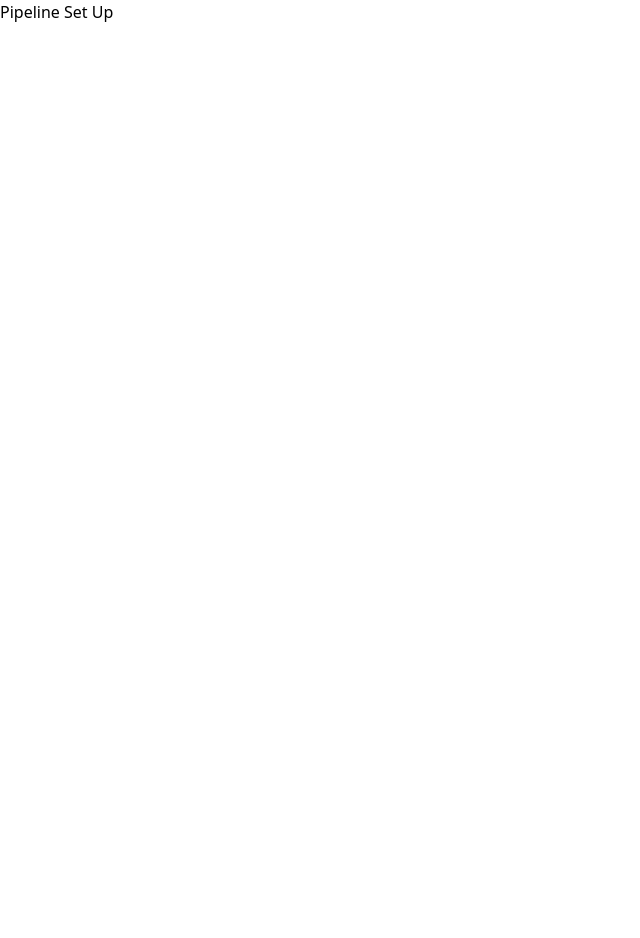
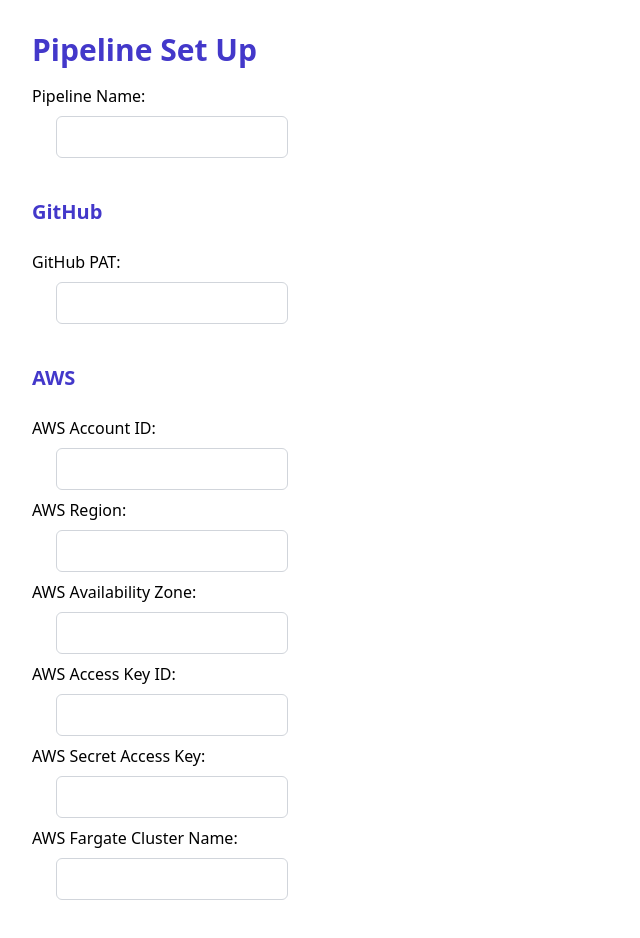
Before and after one commit to seamless-cicd/seamless-frontend, a React (Vite) app: page /pipeline-set-up in a window 1280 px wide. Shown: the top 938 px of the page, without its empty margins (0-640 px from the left). Before the commit the page ends 800 px from the top, so only its background shows below. Built offline with nearby package versions, Linux system fonts and the light colour scheme.

Commit message:
feat: pipeline set up
- added the form for pipeline set up
- input fields for data
- uses react hook form and yup for event handling, on change, form submission, etc
- basic functionality and validation

```diff
--- a/package.json
+++ b/package.json
@@ -9,9 +9,13 @@
     "preview": "vite preview"
   },
   "dependencies": {
+    "@hookform/resolvers": "^2.9.11",
     "react": "^18.2.0",
     "react-dom": "^18.2.0",
-    "react-router-dom": "^6.8.2"
+    "react-hook-form": "^7.43.2",
+    "react-hook-form-resolvers": "^0.0.1",
+    "react-router-dom": "^6.8.2",
+    "yup": "^1.0.2"
   },
   "devDependencies": {
     "@types/react": "^18.0.27",
--- a/src/App.tsx
+++ b/src/App.tsx
@@ -1,6 +1,7 @@
 import { BrowserRouter as Router, Route, Routes, Link } from 'react-router-dom';
 import Home from './components/Home';
 import PipelineSetUp from './components/PipelineSetUp';
+import ServiceSetUp from './components/ServiceSetUp';
 
 function App() {
   return (
@@ -9,6 +10,7 @@ function App() {
         <Routes>
           <Route path="/" element={<Home />} />
           <Route path="/pipeline-set-up" element={<PipelineSetUp />} />
+          <Route path="/service-set-up" element={<ServiceSetUp />} />
         </Routes>
       </Router>
 
--- a/src/components/PipelineSetUp.tsx
+++ b/src/components/PipelineSetUp.tsx
@@ -1,6 +1,131 @@
+import { useNavigate } from "react-router-dom";
+import { useForm } from "react-hook-form";
+import { yupResolver } from '@hookform/resolvers/yup';
+import * as yup from 'yup';
+
+const submitButtonStyle = "mt-10 bg-transparent hover:bg-indigo-500 text-indigo-700 font-semibold hover:text-white py-2 px-4 border border-indigo-500 hover:border-transparent rounded";
+
+const errorMsgStyle = "bg-red-100 px-4 py-2 text-red-700";
+
+const inputBorderStyle = "ml-6 border border-gray-300 rounded-md py-2 px-4 focus:outline-none focus:ring-indigo-500 focus:border-indigo-500";
+
+
+const schema = yup.object().shape({
+  pipelineName: yup.string().required(),
+  // PAT has a length of 40 chars
+  gitHubPAT: yup.string().required().min(40).max(40),
+  // awsAccountID is a 12 digit number from what I have seen
+  awsAccountID: yup.number().required().min(100000000000, 'Must be 12 digits').max(999999999999, 'Must be 12 digits'),
+  // will automatically lowercase it
+  awsRegion: yup.string().lowercase().required(),
+  awsAvailabilityZone: yup.string().lowercase().required(),
+  awsAccessKeyID: yup.string().required(),
+  awsSecretAccessKey: yup.string().required(),
+  awsFargateClusterName: yup.string().required(),
+});
+
 const PipelineSetUp = () => {
+  const navigate = useNavigate();
+
+  const { register, handleSubmit, formState: { errors } } = useForm({
+    resolver: yupResolver(schema),
+  });
+
+  const onSubmit = (data: any) => {
+    console.log(data, ' ... sending to API with axios');
+    navigate('/service-set-up');
+  }
+
   return (
-    <h3>Pipeline Set Up</h3>
+    <div className="mt-8 ml-8">
+    <h2 className="text-3xl text-indigo-700 font-extrabold mb-4">Pipeline Set Up</h2>
+    <form onSubmit={handleSubmit(onSubmit)}>
+      <div className = "flex flex-col gap-2 w-64">
+      <label htmlFor='pipelineName'>Pipeline Name: </label>
+        <input
+          className={inputBorderStyle}
+          type="text"
+          id="pipelineName"
+          {...register("pipelineName")}
+        />
+        {errors.pipelineName && <p className={errorMsgStyle}>{errors.pipelineName.message}</p>}
+
+
+      <h3 className="text-xl text-indigo-700 font-bold mb-4 mt-8">GitHub</h3>
+      <label>GitHub PAT: </label>
+        <input
+          className={inputBorderStyle}
+          type="text"
+          id="gitHubPAT"
+          {...register("gitHubPAT")}
+        />
+        {errors.gitHubPAT && <p className={errorMsgStyle}>{errors.gitHubPAT.message}</p>}
+
+        <h3 className="text-xl text-indigo-700 font-bold mb-4 mt-8">AWS</h3>
+        <label>AWS Account ID: </label>
+        <input
+          className={inputBorderStyle}
+          type="text"
+          id="awsAccountID"
+          {...register("awsAccountID")}
+        />
+        {errors.awsAccountID && <p className={errorMsgStyle}>{errors.awsAccountID.message}</p>}
+
+        <label>AWS Region: </label>
+        <input
+          className={inputBorderStyle}
+          type="text"
+          id="awsRegion"
+          {...register("awsRegion")}
+        />
+        {errors.awsRegion && <p className={errorMsgStyle}>{errors.awsRegion.message}</p>}
+
+        <label>AWS Availability Zone: </label>
+        <input
+          className={inputBorderStyle}
+          type="text"
+          id="awsAvailabilityZone"
+          {...register("awsAvailabilityZone")}
+        />
+        {errors.awsAvailabilityZone && <p className={errorMsgStyle}>{errors.awsAvailabilityZone.message}</p>}
+
+        <label>AWS Access Key ID: </label>
+        <input
+          className={inputBorderStyle}
+          type="text"
+          id="awsAccessKeyID"
+          {...register("awsAccessKeyID")}
+        />
+        {errors.awsAccessKeyID && <p className={errorMsgStyle}>{errors.awsAccessKeyID.message}</p>}
+
+        <label>AWS Secret Access Key: </label>
+        <input
+          className={inputBorderStyle}
+          type="text"
+          id="awsSecretAccessKey"
+          {...register("awsSecretAccessKey")}
+        />
+        {errors.awsSecretAccessKey && <p className={errorMsgStyle}>{errors.awsSecretAccessKey.message}</p>}
+
+        <label>AWS Fargate Cluster Name: </label>
+        <input
+          className={inputBorderStyle}
+          type="text"
+          id="awsFargateClusterName"
+          {...register("awsFargateClusterName")}
+        />
+        {errors.awsFargateClusterName && <p className={errorMsgStyle}>{errors.awsFargateClusterName.message}</p>}
+
+
+
+      </div>
+
+
+      <button
+      className={submitButtonStyle}
+      type="submit">Submit</button>
+    </form>
+  </div>
   )
 }
 
--- /dev/null
+++ b/src/components/ServiceSetUp.tsx
@@ -0,0 +1,9 @@
+const ServiceSetUp = () => {
+  return (
+    <div>
+      <h2>Service Set Up</h2>
+    </div>
+  )
+}
+
+export default ServiceSetUp;
```
Also changed, not shown: 1 other file (tests, documents, lock files or other folders).
